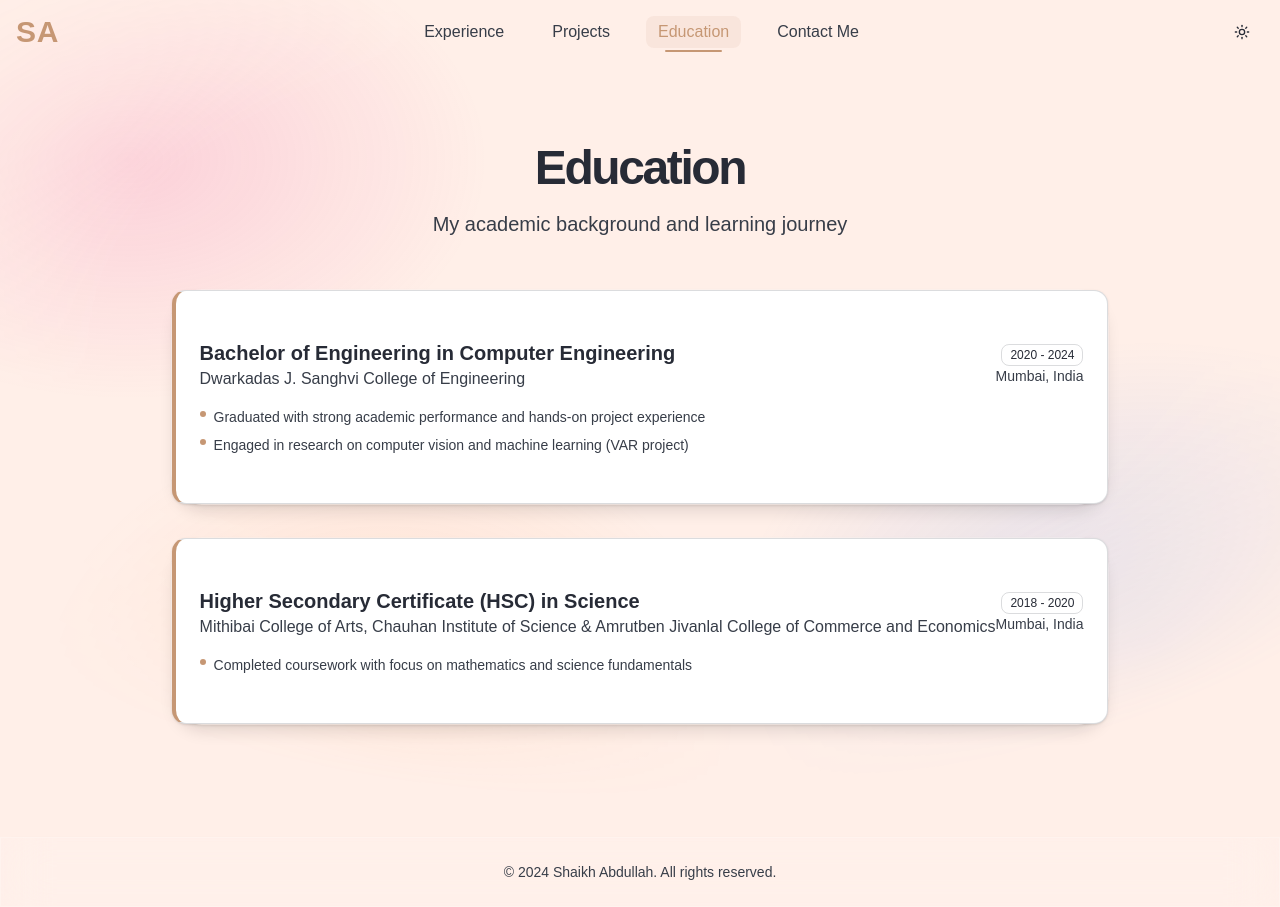
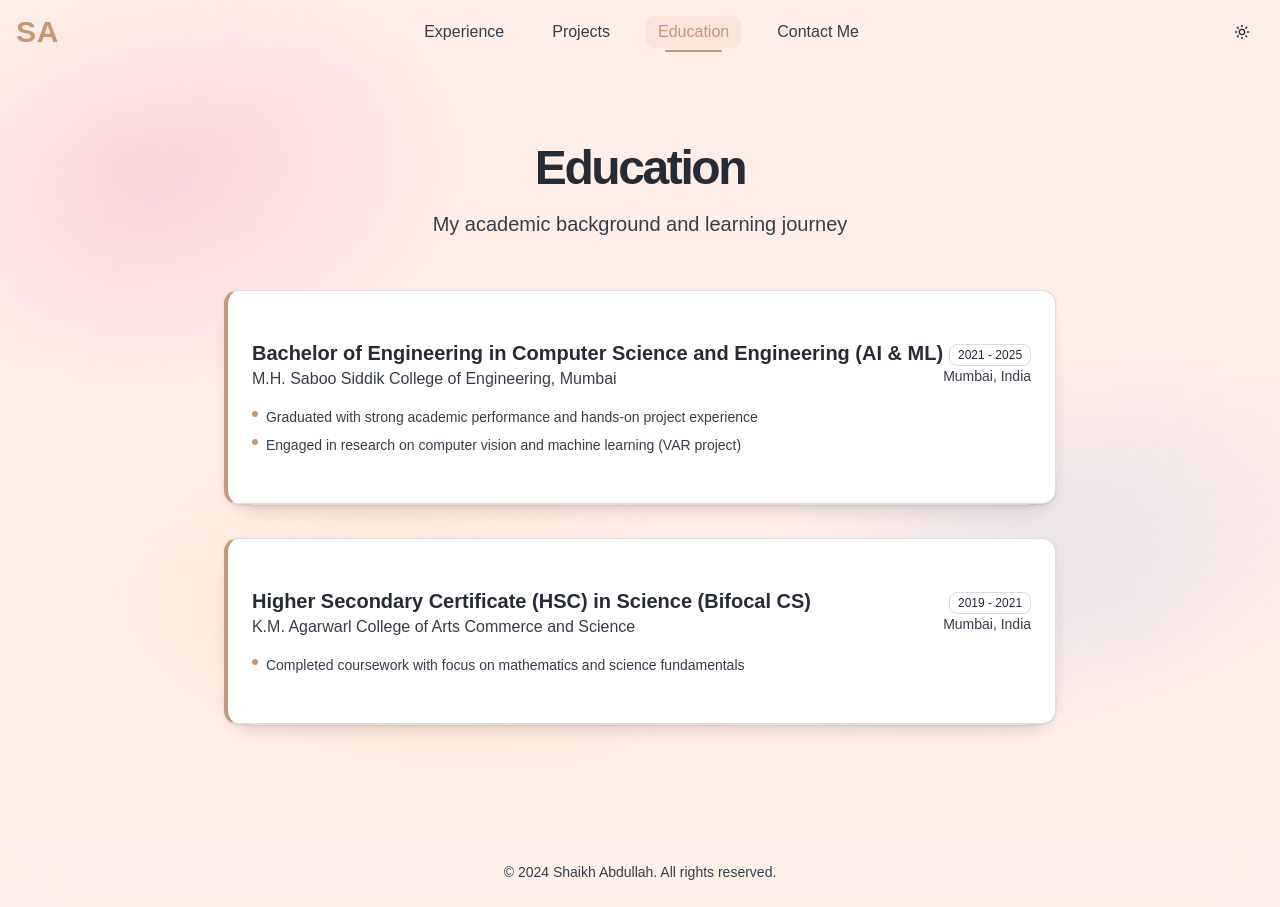
Before and after one commit to Abdullah-Shaikh03/Abdullah-Shaikh, a Next.js app: page /education in a window 1280 px wide. Built offline with nearby package versions, Linux system fonts and the light colour scheme; a web font is replaced by a local one.

Commit message:
Update page.tsx

```diff
--- a/src/app/education/page.tsx
+++ b/src/app/education/page.tsx
@@ -4,9 +4,9 @@ import { Badge } from "@/components/ui/badge"
 export default function Education() {
   const education = [
     {
-      degree: "Bachelor of Engineering in Computer Engineering",
-      institution: "Dwarkadas J. Sanghvi College of Engineering",
-      period: "2020 - 2024",
+      degree: "Bachelor of Engineering in Computer Science and Engineering (AI & ML)",
+      institution: "M.H. Saboo Siddik College of Engineering, Mumbai",
+      period: "2021 - 2025",
       location: "Mumbai, India",
       achievements: [
         "Graduated with strong academic performance and hands-on project experience",
@@ -15,9 +15,9 @@ export default function Education() {
       ],
     },
     {
-      degree: "Higher Secondary Certificate (HSC) in Science",
-      institution: "Mithibai College of Arts, Chauhan Institute of Science & Amrutben Jivanlal College of Commerce and Economics",
-      period: "2018 - 2020",
+      degree: "Higher Secondary Certificate (HSC) in Science (Bifocal CS)",
+      institution: "K.M. Agarwarl College of Arts Commerce and Science",
+      period: "2019 - 2021",
       location: "Mumbai, India",
       achievements: [
         "Completed coursework with focus on mathematics and science fundamentals",
```
